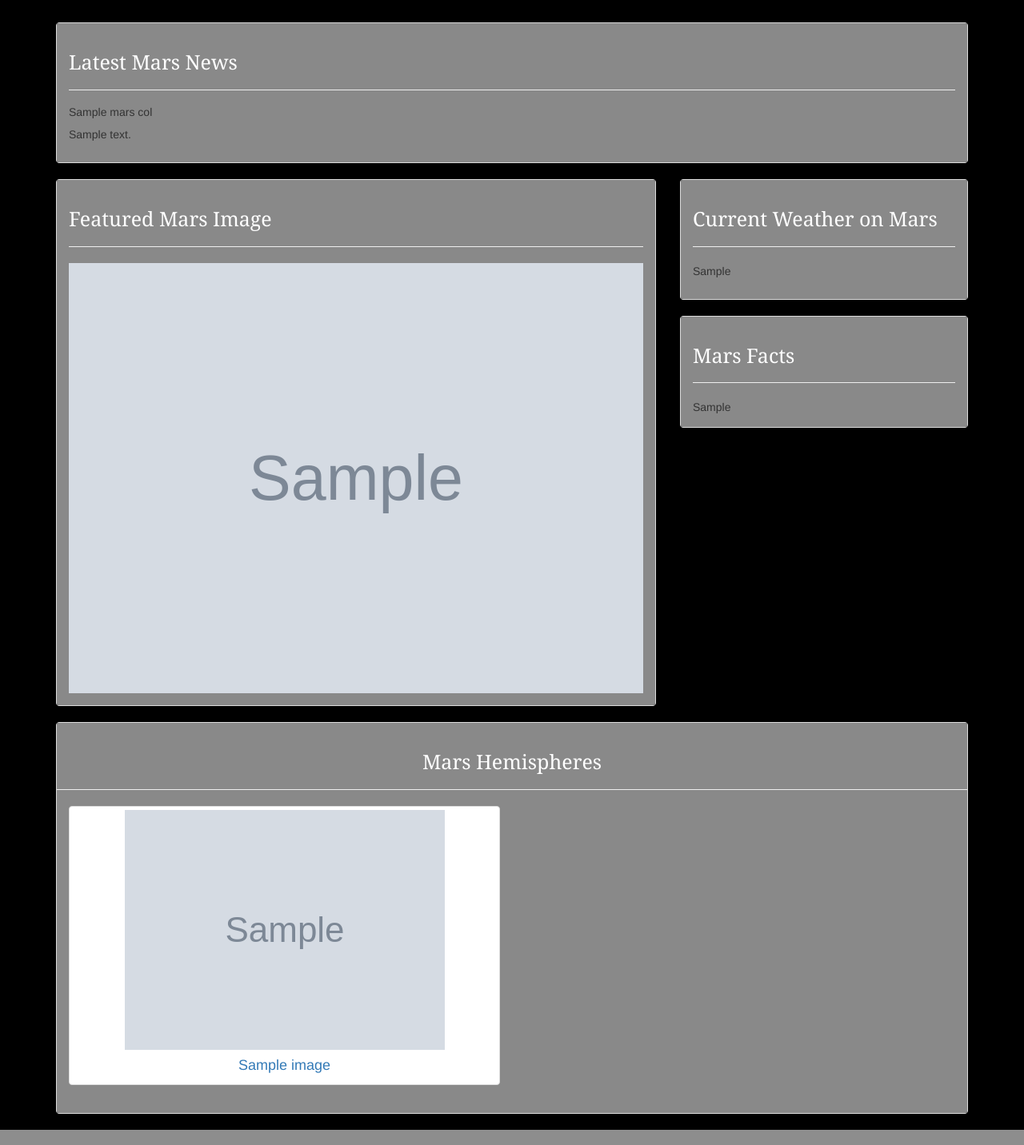
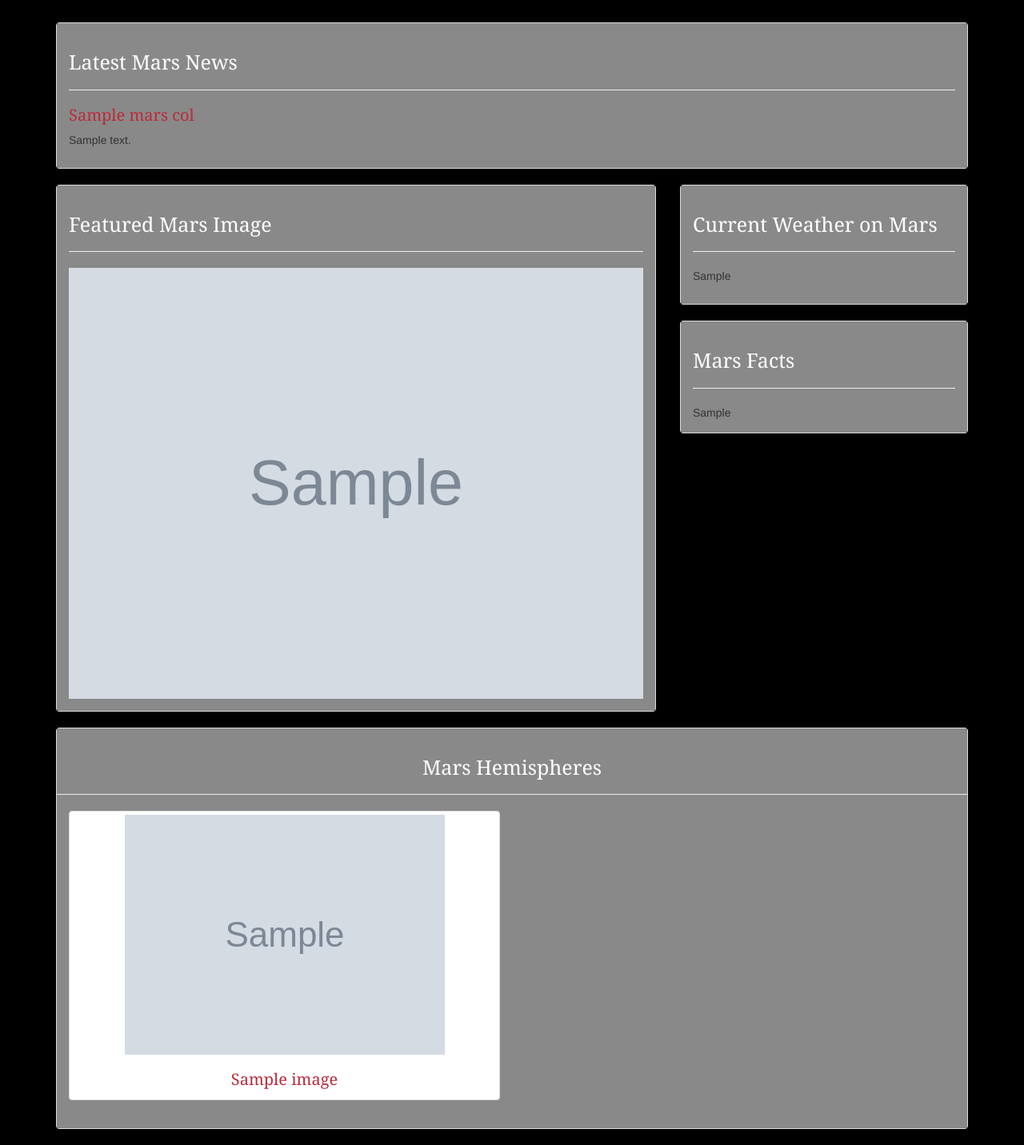
Before and after one commit to jmendiola84/Mission-Mars, a Flask app: page / in a window 1280 px wide. Shown: the part 289-1721 px from the top of the page at 80% size. Run offline with Flask 2, Linux system fonts and the light colour scheme; grey boxes marked "Sample" are stand-in pictures; a database or web service that is not in the repository returns one stand-in record (values such as "Sample title"); some libraries are stand-ins or nearby versions.

Commit message:
CSS Style updated

```diff
--- /dev/null
+++ b/static/css/styles.css
@@ -0,0 +1,113 @@
+html {
+  font-size: 1rem;
+}
+
+@include media-breakpoint-up(sm) {
+  html {
+    font-size: 1.2rem;
+  }
+}
+
+@include media-breakpoint-up(md) {
+  html {
+    font-size: 1.4rem;
+  }
+}
+
+@include media-breakpoint-up(lg) {
+  html {
+    font-size: 1.6rem;
+  }
+}
+
+/* Giving the body the specified background color, adding font sizes for the h1 and h3 elements we'll be using */
+body {
+  background: #000000;
+}
+
+h1 {
+  font-size: 50px;
+  font-family: "Georgia", Times, serif;
+  color : #ffffff;
+}
+
+h2 {
+  font-size: 25px;
+  font-family: "Georgia", Times, serif;
+  color : #ffffff;
+}
+
+h3 {
+  font-size: 20px;
+  font-family: "Georgia", Times, serif;
+  color : #BC2A3A;
+}
+
+a:hover {
+	color: #242342;
+}
+
+table {
+    font-family: "Georgia", Times, serif;
+    border-collapse: collapse;
+    width: 100%;
+}
+
+td, th {
+    border: 1px solid #ddd;
+    padding: 8px;
+}
+
+tr {background-color: #f2f2f2;}
+
+tr:hover {background-color: #ddd;}
+
+
+.img-fluid {
+    max-width: 100%;
+    height: auto;
+}
+
+
+
+#description {
+	padding: 20px;
+	margin-right: 10px;
+	margin-left: 10px;
+	background-color:white;
+}
+
+#plots {
+	padding: 20px;
+	margin-left: 10px;
+	margin-right: 10px;
+	background-color:white;
+	white-space: normal;
+}
+
+.thumbnail a img {
+	padding: 1px;
+	margin-left: 1px;
+	margin-right: 1px;
+	column-gap: 1px;
+}
+
+#page-content {
+	margin-left: 20px;
+}
+
+@media screen and (max-width: 480px) {
+
+
+#description {
+	padding: 20px;
+	margin-right: 20px;
+	margin-left: 0px;
+	background-color:white;
+}
+
+.img-fluid {
+    max-width: 80%;
+    height: auto;
+}
+}
--- a/templates/index.html
+++ b/templates/index.html
@@ -6,7 +6,7 @@
     <meta http-equiv="X-UA-Compatible" content="ie=edge">
     <title>Mars Data</title>
     <link rel="stylesheet" media="screen" href="https://netdna.bootstrapcdn.com/bootstrap/3.3.4/css/bootstrap.min.css">
-	<link rel="stylesheet" href="styles.css" media="all">
+	<link rel="stylesheet" media="all" href="{{ url_for('static', filename='css/styles.css') }}">
     <script src="https://code.jquery.com/jquery.js"></script>
     <script src="https://netdna.bootstrapcdn.com/bootstrap/3.3.4/js/bootstrap.min.js"></script>
 
@@ -25,9 +25,9 @@
             <div class="col-md-12" >
             <div class="panel panel-default">
                 <div class="panel-body" style = "background-color: rgba(20,20,20,0.5);">
-                   <h3>Latest Mars News</h3>
+                   <h2>Latest Mars News</h2>
                    <hr>
-                   <h5>{{mars_info.news_title}}</h5>
+                   <h3>{{mars_info.news_title}}</h3>
                    <p>{{mars_info.news_content}}</p>
                 </div>
                 </div>
@@ -40,7 +40,7 @@
 
                 <div class="panel panel-default">
                     <div class="panel-body" style = "background-color: rgba(20,20,20,0.5);">
-                       <h3>Featured Mars Image</h3>
+                       <h2>Featured Mars Image</h2>
                        <hr>
                        <img src="{{mars_info.featured_image_url}}" alt="Mars Featured Image" style="width: 100%">
                     </div>
@@ -53,7 +53,7 @@
                     <div class="col-md-12">
                         <div class="panel panel-default">
                             <div class="panel-body" style = "background-color: rgba(20,20,20,0.5);">
-                               <h3>Current Weather on Mars</h3>
+                               <h2>Current Weather on Mars</h2>
                                <hr>
                                <p>{{mars_info.mars_weather}}</p>
                             </div>
@@ -65,7 +65,7 @@
                     <div class="col-md-12">
                         <div class="panel panel-default">
                             <div class="panel-body" style = "background-color: rgba(20,20,20,0.5);">
-                               <h3>Mars Facts</h3>
+                               <h2>Mars Facts</h2>
                                <hr>
                                {{mars_info.mars_facts | safe}}
                             </div>
@@ -83,7 +83,7 @@
                 <div class="panel panel-default">
                     <div class="panel-body" style = "background-color: rgba(20,20,20,0.5);">
                         <div class="row">
-                            <h3 style="text-align: center">Mars Hemispheres</h3>
+                            <h2 style="text-align: center">Mars Hemispheres</h2>
                             <hr>
                         </div>
 							<div class="row">
@@ -94,7 +94,7 @@
                                <div class="col-xs-12 col-sm-12 col-md-6 col-lg-6">
                                    <a href="{{image.img_url}}" class="thumbnail">
                                        <img src="{{image.img_url}}" alt="">
-                                       <h4 style="text-align: center">{{image.title}}</h4>
+                                       <h3 style="text-align: center">{{image.title}}</h3>
                                    </a>
                                </div>
 								{% endfor %}
```
Also changed, not shown: templates/styles1.css (renamed from templates/styles.css).
